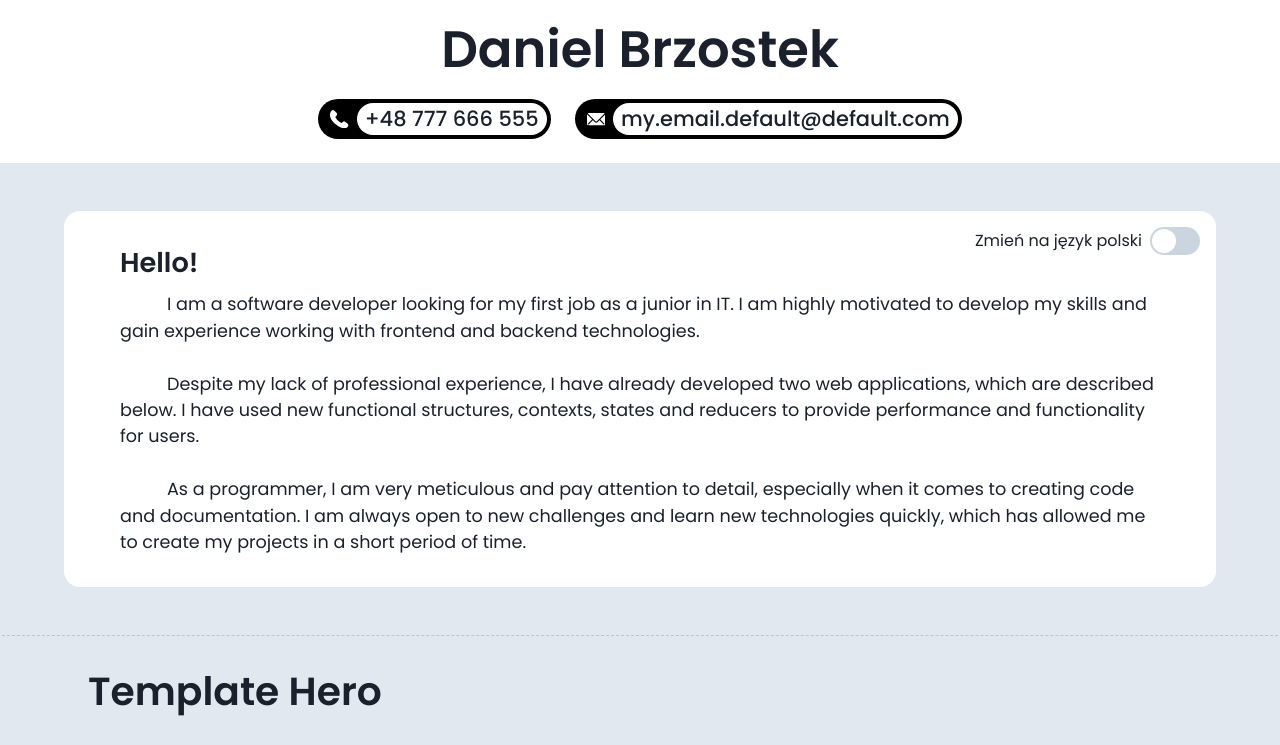
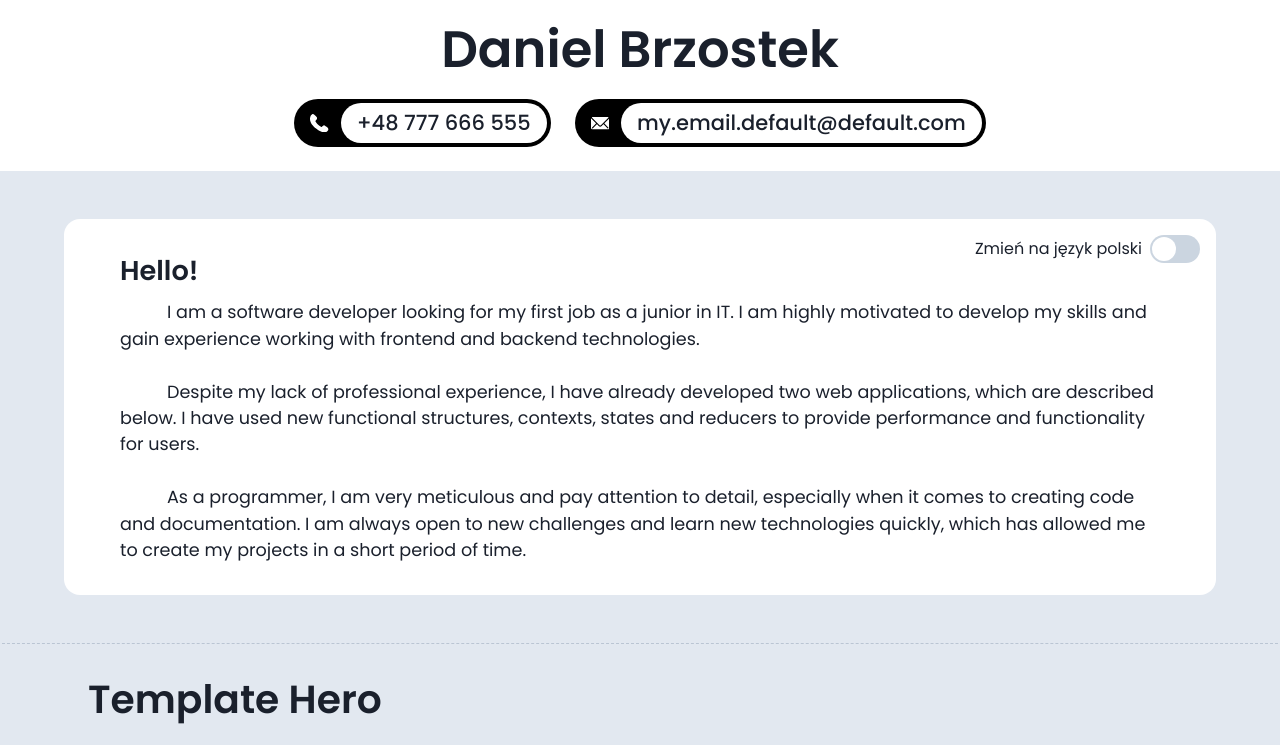
Before and after one commit to brzostekd/github-pages-hub, a React (Create React App) app: page / in a window 1280 px wide. Shown: the top 745 px of the page. Built offline with nearby package versions, Linux system fonts and the light colour scheme; no server answers.

Commit message:
Improved ActionButtons

```diff
--- a/src/App.tsx
+++ b/src/App.tsx
@@ -28,7 +28,8 @@ function App() {
   // Calling toLowerCase on the "language" property in order to achive
   // compatibility with Safari on iOS prior to 10.2, as per the note on
   // https://developer.mozilla.org/en-US/docs/Web/API/Navigator/language
-  const isOSLanguagePolish = window.navigator.language.toLowerCase() == "pl-PL";
+  const isOSLanguagePolish =
+    window.navigator.language.toLowerCase() === "pl-PL";
   const [isLanguagePolish, setIsLanguagePolish] =
     useState<boolean>(isOSLanguagePolish);
   const Bio = isLanguagePolish ? BioPL : BioEN;
@@ -41,12 +42,16 @@ function App() {
   }, []);
   return (
     <Flex direction={"column"} pb="12">
-      <Center shadow={2} padding={"6"} backgroundColor="white">
-        <VStack spacing={"6"}>
+      <Center shadow={2} paddingY={"6"} backgroundColor="white">
+        <VStack spacing={"6"} width="full">
           <Heading size={"2xl"} wordBreak={"break-word"} textAlign={"center"}>
             {Bio.name}
           </Heading>
-          <Stack direction={{ base: "column", md: "row" }} spacing={"6"}>
+          <Stack
+            direction={{ base: "column", md: "row" }}
+            width={{ base: "full", sm: "auto" }}
+            spacing={{ base: "2", sm: "5", md: "6" }}
+          >
             <ActionButton
               content={"+48 " + privateData.pn}
               onClick={function () {
--- a/src/components/ActionButton.tsx
+++ b/src/components/ActionButton.tsx
@@ -1,30 +1,44 @@
-import { As, Button, Icon, Text } from "@chakra-ui/react";
+import { As, Button, ButtonProps, Icon, Text } from "@chakra-ui/react";
 import React from "react";
 type Props = {
   content: string;
   onClick: () => void;
   IconComp: As<any>;
-};
-const ActionButton: React.FC<Props> = ({ content, onClick, IconComp }) => {
+} & Partial<ButtonProps>;
+const ActionButton: React.FC<Props> = ({
+  content,
+  onClick,
+  IconComp,
+  ...buttonProps
+}) => {
   return (
     <Button
       display={"flex"}
       variant="unstyled"
       backgroundColor={"black"}
       height="auto"
-      borderRadius={"full"}
+      borderRadius={{ base: "none", sm: "full" }}
       overflow="clip"
       p="1"
       onClick={onClick}
       userSelect={"text"}
+      {...buttonProps}
     >
-      <Icon color={"white"} mx={"2"} as={IconComp} />
+      <Icon
+        color={"white"}
+        mr={{ base: "4", sm: "3" }}
+        ml={{ base: "2", sm: "3" }}
+        as={IconComp}
+      />
       <Text
         fontWeight={"normal"}
-        fontSize="xl"
+        fontSize={{ base: "16", sm: "md", md: "xl" }}
         borderRadius={"inherit"}
         backgroundColor={"white"}
-        px={"2"}
+        overflow={"hidden"}
+        textOverflow="ellipsis"
+        px={"4"}
+        py={"1"}
         width={"full"}
       >
         {content}
```
